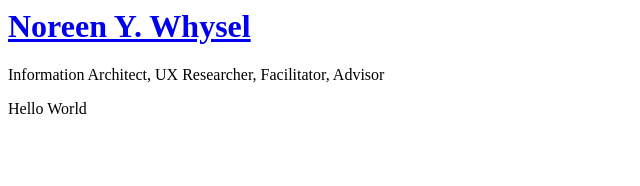
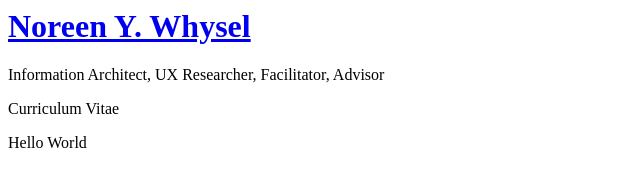
Before and after one commit to nwhysel/nwhysel.github.io, a plain HTML site: page index.html in a window 1280 px wide. Shown: the whole page, without its empty margins (0-640 px from the left). Drawn offline with Linux system fonts and the light colour scheme.

Commit message:
Update index.html

```diff
--- a/index.html
+++ b/index.html
@@ -13,6 +13,8 @@
 
 	<p class="site-description">Information Architect, UX Researcher, Facilitator, Advisor</p>
 
+	<p><href src="cv.html">Curriculum Vitae</a></p>
+
 
 Hello World
 <a href="https://github.com/nwhysel/nwhysel.github.io/basic-html-page.html">
```
